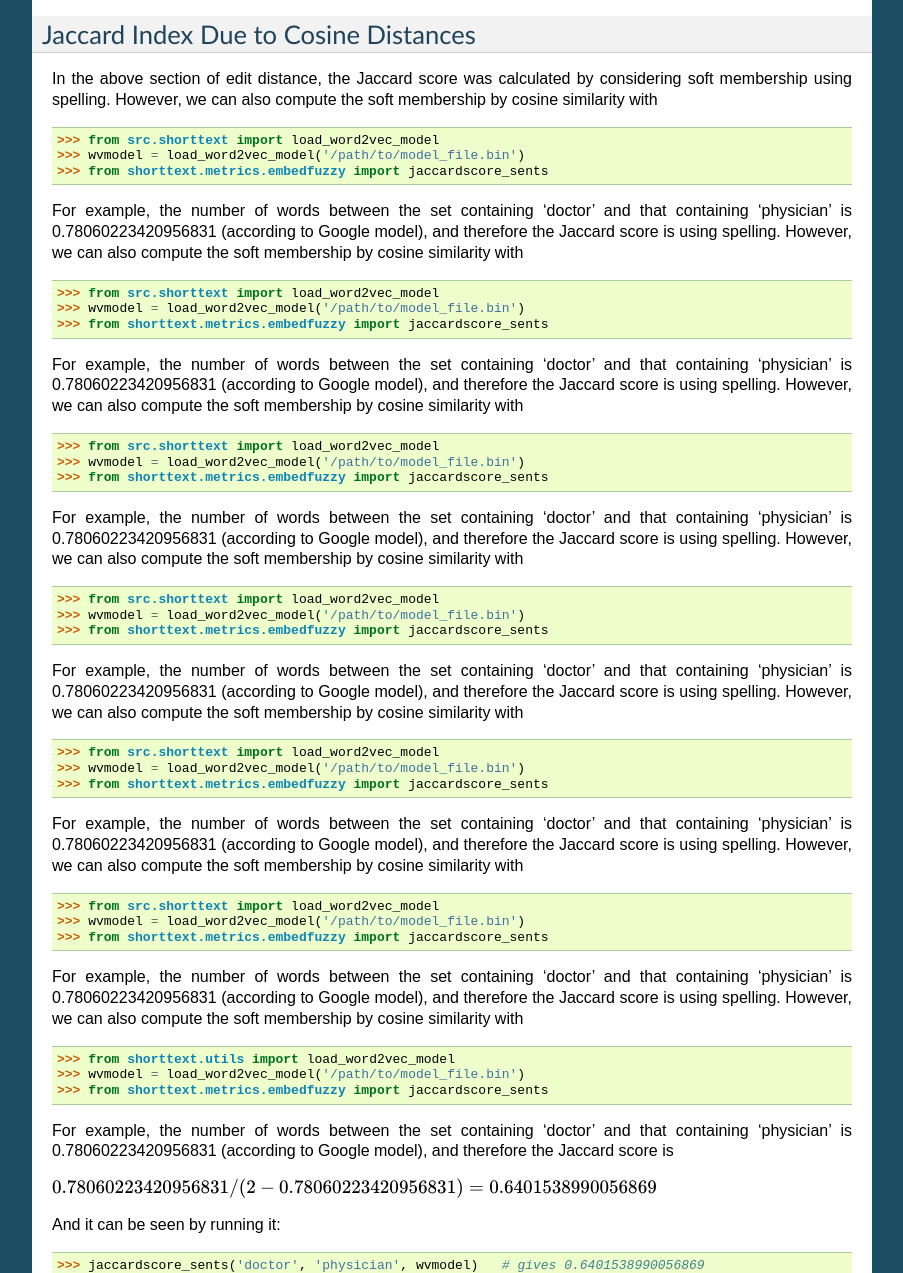
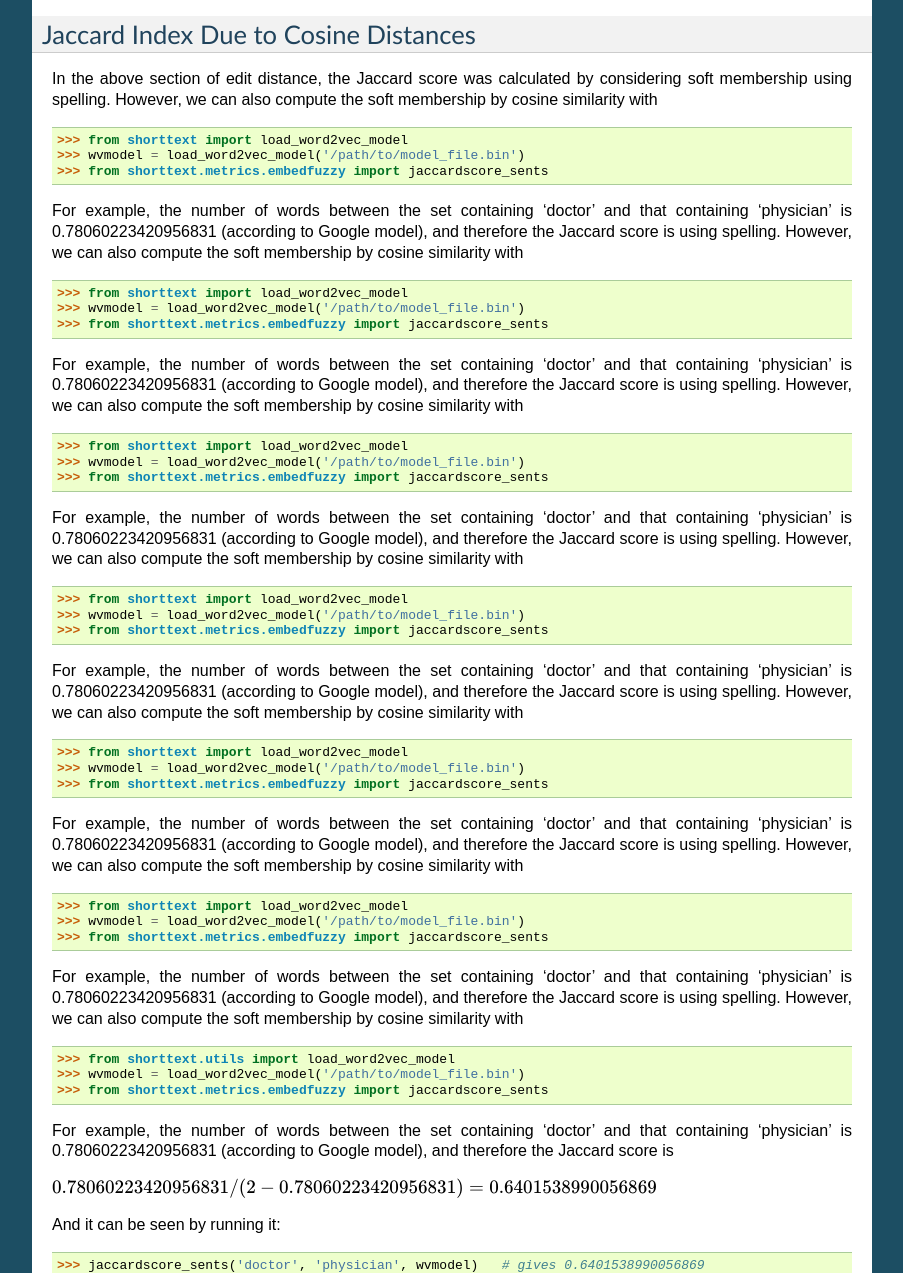
Before and after one commit to stephenhky/PyShortTextCategorization, a Sphinx documentation site: the page built from docs/tutorial_metrics.rst, in a window 1280 px wide and 1400 px high, scrolled down 5768 px, cut to the strip 127-1400 px from the top of the window. Shown: the whole strip, without its empty margins (198-1101 px from the left). Built offline with Sphinx 7.4.7, drawn with Linux system fonts in a browser that asks for light colours; cross-references to code outside the pages are shown as plain code; some of the changed text lies outside the part shown.

Commit message:
removed all src. remnant in refactored codes

```diff
--- a/docs/tutorial_metrics.rst
+++ b/docs/tutorial_metrics.rst
@@ -14,7 +14,7 @@ Each of this change causes a distance of 1. The algorithm was written in C.
 
 First import the package:
 
->>> from src.shorttext import damerau_levenshtein, longest_common_prefix, similarity, soft_jaccard_score
+>>> from shorttext import damerau_levenshtein, longest_common_prefix, similarity, soft_jaccard_score
 >>> from shorttext.metrics.dynprog.lcp import damerau_levenshtein, longest_common_prefix, similarity, soft_jaccard_score
 >>> from shorttext.metrics.dynprog import similarity, soft_jaccard_score
 
@@ -36,7 +36,7 @@ Each of this change causes a distance of 1. The algorithm was written in C.
 
 First import the package:
 
->>> from src.shorttext import damerau_levenshtein, longest_common_prefix, similarity, soft_jaccard_score
+>>> from shorttext import damerau_levenshtein, longest_common_prefix, similarity, soft_jaccard_score
 >>> from shorttext.metrics.dynprog.lcp import damerau_levenshtein, longest_common_prefix, similarity, soft_jaccard_score
 >>> from shorttext.metrics.dynprog import similarity, soft_jaccard_score
 
@@ -58,7 +58,7 @@ Each of this change causes a distance of 1. The algorithm was written in C.
 
 First import the package:
 
->>> from src.shorttext import damerau_levenshtein, longest_common_prefix, similarity, soft_jaccard_score
+>>> from shorttext import damerau_levenshtein, longest_common_prefix, similarity, soft_jaccard_score
 >>> from shorttext.metrics.dynprog.lcp import damerau_levenshtein, longest_common_prefix, similarity, soft_jaccard_score
 >>> from shorttext.metrics.dynprog import similarity, soft_jaccard_score
 
@@ -80,7 +80,7 @@ Each of this change causes a distance of 1. The algorithm was written in C.
 
 First import the package:
 
->>> from src.shorttext import damerau_levenshtein, longest_common_prefix, similarity, soft_jaccard_score
+>>> from shorttext import damerau_levenshtein, longest_common_prefix, similarity, soft_jaccard_score
 >>> from shorttext.metrics.dynprog.lcp import damerau_levenshtein, longest_common_prefix, similarity, soft_jaccard_score
 >>> from shorttext.metrics.dynprog import similarity, soft_jaccard_score
 
@@ -102,7 +102,7 @@ Each of this change causes a distance of 1. The algorithm was written in C.
 
 First import the package:
 
->>> from src.shorttext import damerau_levenshtein, longest_common_prefix, similarity, soft_jaccard_score
+>>> from shorttext import damerau_levenshtein, longest_common_prefix, similarity, soft_jaccard_score
 >>> from shorttext.metrics.dynprog.lcp import damerau_levenshtein, longest_common_prefix, similarity, soft_jaccard_score
 >>> from shorttext.metrics.dynprog import similarity, soft_jaccard_score
 
@@ -124,7 +124,7 @@ Each of this change causes a distance of 1. The algorithm was written in C.
 
 First import the package:
 
->>> from src.shorttext import damerau_levenshtein, longest_common_prefix, similarity, soft_jaccard_score
+>>> from shorttext import damerau_levenshtein, longest_common_prefix, similarity, soft_jaccard_score
 >>> from shorttext.metrics.dynprog.lcp import damerau_levenshtein, longest_common_prefix, similarity, soft_jaccard_score
 >>> from shorttext.metrics.dynprog import similarity, soft_jaccard_score
 
@@ -196,7 +196,7 @@ words are the Euclidean distance by default (not cosine distance), but user can
 
 Import the modules, and load the word-embedding models:
 
->>> from src.shorttext import word_mover_distance
+>>> from shorttext import word_mover_distance
 >>> from shorttext.utils import load_word2vec_model
 >>> wvmodel = load_word2vec_model('/path/to/model_file.bin')
 
@@ -212,7 +212,7 @@ words are the Euclidean distance by default (not cosine distance), but user can
 
 Import the modules, and load the word-embedding models:
 
->>> from src.shorttext import word_mover_distance
+>>> from shorttext import word_mover_distance
 >>> from shorttext.utils import load_word2vec_model
 >>> wvmodel = load_word2vec_model('/path/to/model_file.bin')
 
@@ -228,7 +228,7 @@ words are the Euclidean distance by default (not cosine distance), but user can
 
 Import the modules, and load the word-embedding models:
 
->>> from src.shorttext import word_mover_distance
+>>> from shorttext import word_mover_distance
 >>> from shorttext.utils import load_word2vec_model
 >>> wvmodel = load_word2vec_model('/path/to/model_file.bin')
 
@@ -244,7 +244,7 @@ words are the Euclidean distance by default (not cosine distance), but user can
 
 Import the modules, and load the word-embedding models:
 
->>> from src.shorttext import word_mover_distance
+>>> from shorttext import word_mover_distance
 >>> from shorttext.utils import load_word2vec_model
 >>> wvmodel = load_word2vec_model('/path/to/model_file.bin')
 
@@ -260,7 +260,7 @@ words are the Euclidean distance by default (not cosine distance), but user can
 
 Import the modules, and load the word-embedding models:
 
->>> from src.shorttext import word_mover_distance
+>>> from shorttext import word_mover_distance
 >>> from shorttext.utils import load_word2vec_model
 >>> wvmodel = load_word2vec_model('/path/to/model_file.bin')
 
@@ -276,7 +276,7 @@ words are the Euclidean distance by default (not cosine distance), but user can
 
 Import the modules, and load the word-embedding models:
 
->>> from src.shorttext import word_mover_distance
+>>> from shorttext import word_mover_distance
 >>> from shorttext.utils import load_word2vec_model
 >>> wvmodel = load_word2vec_model('/path/to/model_file.bin')
 
@@ -320,7 +320,7 @@ Jaccard Index Due to Cosine Distances
 In the above section of edit distance, the Jaccard score was calculated by considering soft membership
 using spelling. However, we can also compute the soft membership by cosine similarity with
 
->>> from src.shorttext import load_word2vec_model
+>>> from shorttext import load_word2vec_model
 >>> wvmodel = load_word2vec_model('/path/to/model_file.bin')
 >>> from shorttext.metrics.embedfuzzy import jaccardscore_sents
 
@@ -328,7 +328,7 @@ For example, the number of words between the set containing 'doctor' and that co
 is 0.78060223420956831 (according to Google model), and therefore the Jaccard score is
 using spelling. However, we can also compute the soft membership by cosine similarity with
 
->>> from src.shorttext import load_word2vec_model
+>>> from shorttext import load_word2vec_model
 >>> wvmodel = load_word2vec_model('/path/to/model_file.bin')
 >>> from shorttext.metrics.embedfuzzy import jaccardscore_sents
 
@@ -336,7 +336,7 @@ For example, the number of words between the set containing 'doctor' and that co
 is 0.78060223420956831 (according to Google model), and therefore the Jaccard score is
 using spelling. However, we can also compute the soft membership by cosine similarity with
 
->>> from src.shorttext import load_word2vec_model
+>>> from shorttext import load_word2vec_model
 >>> wvmodel = load_word2vec_model('/path/to/model_file.bin')
 >>> from shorttext.metrics.embedfuzzy import jaccardscore_sents
 
@@ -344,7 +344,7 @@ For example, the number of words between the set containing 'doctor' and that co
 is 0.78060223420956831 (according to Google model), and therefore the Jaccard score is
 using spelling. However, we can also compute the soft membership by cosine similarity with
 
->>> from src.shorttext import load_word2vec_model
+>>> from shorttext import load_word2vec_model
 >>> wvmodel = load_word2vec_model('/path/to/model_file.bin')
 >>> from shorttext.metrics.embedfuzzy import jaccardscore_sents
 
@@ -352,7 +352,7 @@ For example, the number of words between the set containing 'doctor' and that co
 is 0.78060223420956831 (according to Google model), and therefore the Jaccard score is
 using spelling. However, we can also compute the soft membership by cosine similarity with
 
->>> from src.shorttext import load_word2vec_model
+>>> from shorttext import load_word2vec_model
 >>> wvmodel = load_word2vec_model('/path/to/model_file.bin')
 >>> from shorttext.metrics.embedfuzzy import jaccardscore_sents
 
@@ -360,7 +360,7 @@ For example, the number of words between the set containing 'doctor' and that co
 is 0.78060223420956831 (according to Google model), and therefore the Jaccard score is
 using spelling. However, we can also compute the soft membership by cosine similarity with
 
->>> from src.shorttext import load_word2vec_model
+>>> from shorttext import load_word2vec_model
 >>> wvmodel = load_word2vec_model('/path/to/model_file.bin')
 >>> from shorttext.metrics.embedfuzzy import jaccardscore_sents
 
@@ -393,7 +393,7 @@ BERTScore
 BERTScore includes a category of metrics that is based on BERT model.
 This metrics measures the similarity between sentences. To use it,
 
->>> from src.shorttext import BERTScorer
+>>> from shorttext import BERTScorer
 >>> scorer = BERTScorer()    # using default BERT model and tokenizer
 >>> scorer.recall_bertscore('The weather is cold.', 'It is freezing.')   # 0.7223385572433472
 >>> scorer.precision_bertscore('The weather is cold.', 'It is freezing.')   # 0.7700849175453186
@@ -402,7 +402,7 @@ This metrics measures the similarity between sentences. To use it,
 For BERT models, please refer to
 This metrics measures the similarity between sentences. To use it,
 
->>> from src.shorttext import BERTScorer
+>>> from shorttext import BERTScorer
 >>> scorer = BERTScorer()    # using default BERT model and tokenizer
 >>> scorer.recall_bertscore('The weather is cold.', 'It is freezing.')   # 0.7223385572433472
 >>> scorer.precision_bertscore('The weather is cold.', 'It is freezing.')   # 0.7700849175453186
@@ -411,7 +411,7 @@ This metrics measures the similarity between sentences. To use it,
 For BERT models, please refer to
 This metrics measures the similarity between sentences. To use it,
 
->>> from src.shorttext import BERTScorer
+>>> from shorttext import BERTScorer
 >>> scorer = BERTScorer()    # using default BERT model and tokenizer
 >>> scorer.recall_bertscore('The weather is cold.', 'It is freezing.')   # 0.7223385572433472
 >>> scorer.precision_bertscore('The weather is cold.', 'It is freezing.')   # 0.7700849175453186
@@ -420,7 +420,7 @@ This metrics measures the similarity between sentences. To use it,
 For BERT models, please refer to
 This metrics measures the similarity between sentences. To use it,
 
->>> from src.shorttext import BERTScorer
+>>> from shorttext import BERTScorer
 >>> scorer = BERTScorer()    # using default BERT model and tokenizer
 >>> scorer.recall_bertscore('The weather is cold.', 'It is freezing.')   # 0.7223385572433472
 >>> scorer.precision_bertscore('The weather is cold.', 'It is freezing.')   # 0.7700849175453186
@@ -429,7 +429,7 @@ This metrics measures the similarity between sentences. To use it,
 For BERT models, please refer to
 This metrics measures the similarity between sentences. To use it,
 
->>> from src.shorttext import BERTScorer
+>>> from shorttext import BERTScorer
 >>> scorer = BERTScorer()    # using default BERT model and tokenizer
 >>> scorer.recall_bertscore('The weather is cold.', 'It is freezing.')   # 0.7223385572433472
 >>> scorer.precision_bertscore('The weather is cold.', 'It is freezing.')   # 0.7700849175453186
@@ -438,7 +438,7 @@ This metrics measures the similarity between sentences. To use it,
 For BERT models, please refer to
 This metrics measures the similarity between sentences. To use it,
 
->>> from src.shorttext import BERTScorer
+>>> from shorttext import BERTScorer
 >>> scorer = BERTScorer()    # using default BERT model and tokenizer
 >>> scorer.recall_bertscore('The weather is cold.', 'It is freezing.')   # 0.7223385572433472
 >>> scorer.precision_bertscore('The weather is cold.', 'It is freezing.')   # 0.7700849175453186
```
Also changed, not shown: docs/tutorial_sumvec.rst (+6 -6 lines), docs/tutorial_textpreprocessing.rst (+12 -12 lines), docs/tutorial_wordembed.rst (+6 -6 lines), 4 other files.
